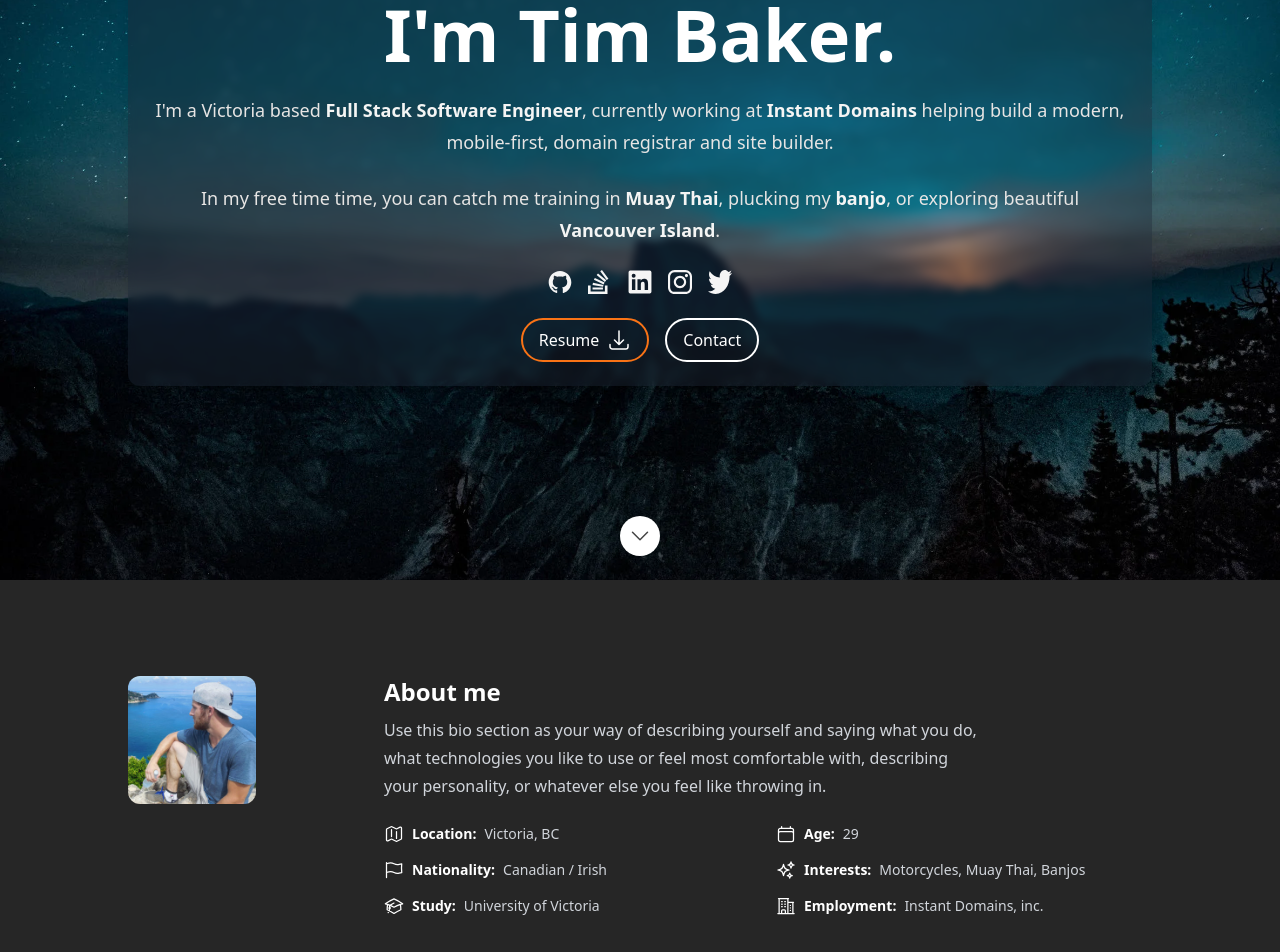
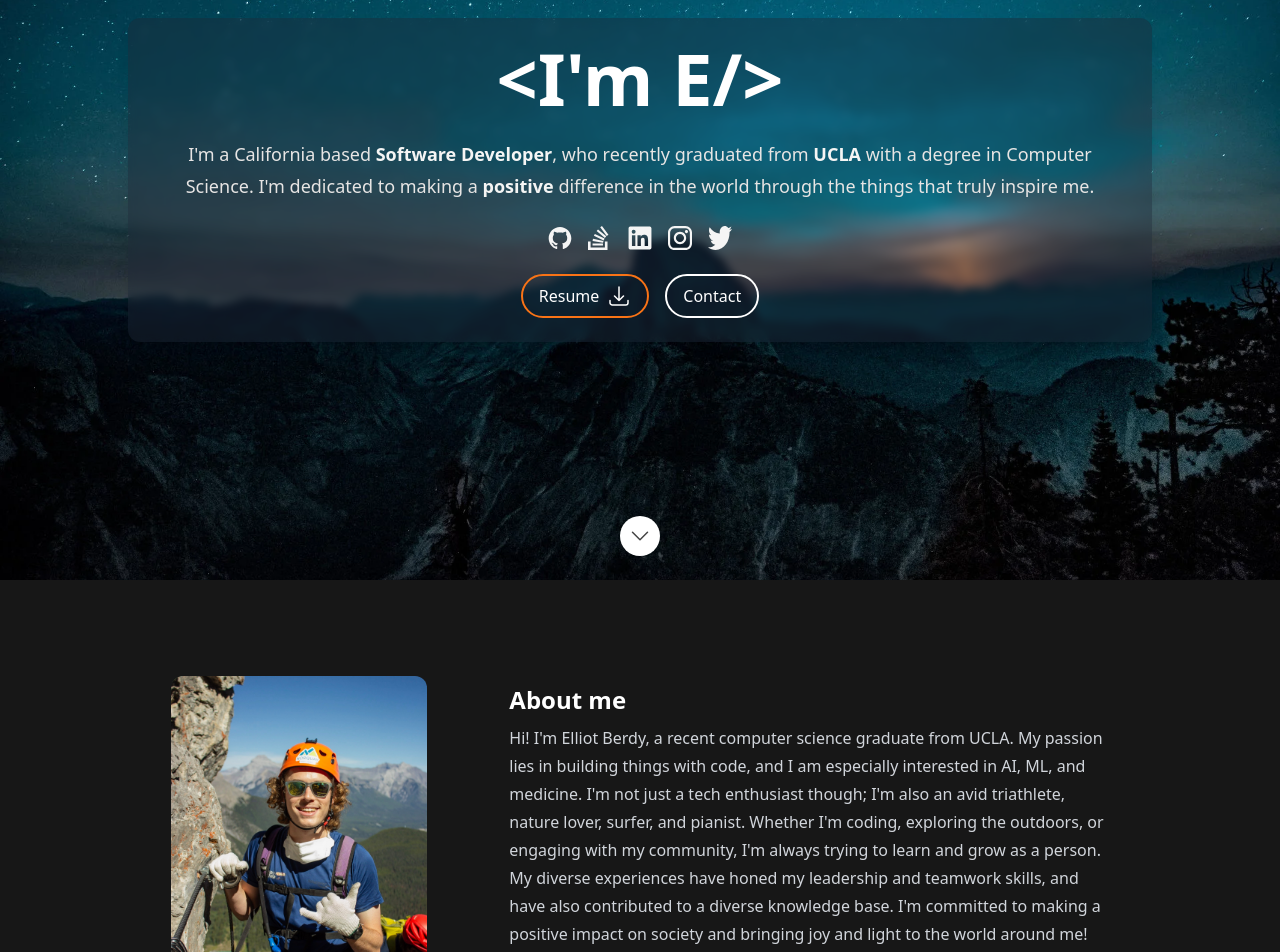
Before and after one commit to elliotberdy/my-portfolio, a Next.js app: page / in a window 1280 px wide. Shown: the part 220-1172 px from the top of the page. Built offline with nearby package versions, Linux system fonts and the light colour scheme.

Commit message:
edited main and about pages

```diff
--- a/package.json
+++ b/package.json
@@ -19,6 +19,7 @@
     "next": "^13.4.12",
     "react": "^18.2.0",
     "react-dom": "^18.2.0",
+    "react-typed": "^1.2.0",
     "ts-pattern": "^5.0.4"
   },
   "devDependencies": {
--- a/src/components/Layout/Page.tsx
+++ b/src/components/Layout/Page.tsx
@@ -1,3 +1,5 @@
+// wrapper for individual pages to maintain consistent metadata, etc
+
 import {NextPage} from 'next';
 import Head from 'next/head';
 import {useRouter} from 'next/router';
--- a/src/components/Sections/About.tsx
+++ b/src/components/Sections/About.tsx
@@ -6,25 +6,31 @@ import {aboutData, SectionId} from '../../data/data';
 import Section from '../Layout/Section';
 
 const About: FC = memo(() => {
+  // get about me data from aboutData object
   const {profileImageSrc, description, aboutItems} = aboutData;
   return (
-    <Section className="bg-neutral-800" sectionId={SectionId.About}>
-      <div className={classNames('grid grid-cols-1 gap-y-4', {'md:grid-cols-4': !!profileImageSrc})}>
+    // create section with dark background
+    <Section className="bg-neutral-900" sectionId={SectionId.About}>
+      <div className={classNames('grid grid-cols-1 gap-y-4', {'md:grid-cols-3': !!profileImageSrc})}>
         {!!profileImageSrc && (
-          <div className="col-span-1 flex justify-center md:justify-start">
-            <div className="relative h-24 w-24 overflow-hidden rounded-xl md:h-32 md:w-32">
+          <div className="col-span-1 flex justify-center md:justify-startw">
+            <div className="relative h-48 w-48 overflow-hidden rounded-xl md:h-96 md:w-64">
               <Image alt="about-me-image" className="h-full w-full object-cover" src={profileImageSrc} />
             </div>
           </div>
         )}
-        <div className={classNames('col-span-1 flex flex-col gap-y-6', {'md:col-span-3': !!profileImageSrc})}>
-          <div className="flex flex-col gap-y-2">
+        <div
+          className={classNames('col-span-1 flex flex-col gap-y-6', {
+            'md:col-span-2': !!profileImageSrc,
+            'md:ml-10': !!profileImageSrc,
+          })}>
+          <div className="flex flex-col gap-y-2 pt-2">
             <h2 className="text-2xl font-bold text-white">About me</h2>
             <p className="prose prose-sm text-gray-300 sm:prose-base">{description}</p>
           </div>
           <ul className="grid grid-cols-1 gap-4 sm:grid-cols-2">
             {aboutItems.map(({label, text, Icon}, idx) => (
-              <li className="col-span-1 flex  items-start gap-x-2" key={idx}>
+              <li className="col-span-1 flex items-start gap-x-2" key={idx}>
                 {Icon && <Icon className="h-5 w-5 text-white" />}
                 <span className="text-sm font-bold text-white">{label}:</span>
                 <span className=" text-sm text-gray-300">{text}</span>
--- a/src/components/Sections/Hero.tsx
+++ b/src/components/Sections/Hero.tsx
@@ -4,6 +4,7 @@ import Image from 'next/image';
 import {FC, memo} from 'react';
 
 import {heroData, SectionId} from '../../data/data';
+import ReactTyped from 'react-typed';
 import Section from '../Layout/Section';
 import Socials from '../Socials';
 
@@ -22,7 +23,10 @@ const Hero: FC = memo(() => {
         />
         <div className="z-10  max-w-screen-lg px-4 lg:px-0">
           <div className="flex flex-col items-center gap-y-6 rounded-xl bg-gray-800/40 p-6 text-center shadow-lg backdrop-blur-sm">
-            <h1 className="text-4xl font-bold text-white sm:text-5xl lg:text-7xl">{name}</h1>
+            <h1 className="text-4xl font-bold text-white sm:text-5xl lg:text-7xl">
+              <span>&lt;</span>
+              <ReactTyped strings={[name]} typeSpeed={150} backSpeed={70} loop cursorChar="/>" />
+            </h1>
             {description}
             <div className="flex gap-x-4 text-neutral-100">
               <Socials />
--- a/src/data/data.tsx
+++ b/src/data/data.tsx
@@ -1,11 +1,13 @@
+// this file contains all of the relevant data for the website
+
 import {
   AcademicCapIcon,
   ArrowDownTrayIcon,
   BuildingOffice2Icon,
   CalendarIcon,
-  FlagIcon,
+  // FlagIcon,
   MapIcon,
-  SparklesIcon,
+  // SparklesIcon,
 } from '@heroicons/react/24/outline';
 
 import GithubIcon from '../components/Icon/GithubIcon';
@@ -44,8 +46,8 @@ import {
  * Page meta data
  */
 export const homePageMeta: HomepageMeta = {
-  title: 'React Resume Template',
-  description: "Example site built with Tim Baker's react resume template",
+  title: 'Elliot Berdy Personal Site',
+  description: 'My personal site',
 };
 
 /**
@@ -69,19 +71,20 @@ export type SectionId = (typeof SectionId)[keyof typeof SectionId];
  */
 export const heroData: Hero = {
   imageSrc: heroImage,
-  name: `I'm Tim Baker.`,
+  name: `I'm Elliot Berdy`,
   description: (
     <>
       <p className="prose-sm text-stone-200 sm:prose-base lg:prose-lg">
-        I'm a Victoria based <strong className="text-stone-100">Full Stack Software Engineer</strong>, currently working
-        at <strong className="text-stone-100">Instant Domains</strong> helping build a modern, mobile-first, domain
-        registrar and site builder.
+        I'm a California based <strong className="text-stone-100">Software Developer</strong>, who recently graduated
+        from <strong className="text-stone-100">UCLA</strong> with a degree in Computer Science. I'm dedicated to making
+        a <strong className="text-stone-100">positive</strong> difference in the world through the things that truly
+        inspire me.
       </p>
-      <p className="prose-sm text-stone-200 sm:prose-base lg:prose-lg">
-        In my free time time, you can catch me training in <strong className="text-stone-100">Muay Thai</strong>,
-        plucking my <strong className="text-stone-100">banjo</strong>, or exploring beautiful{' '}
-        <strong className="text-stone-100">Vancouver Island</strong>.
-      </p>
+      {/* <p className="prose-sm text-stone-200 sm:prose-base lg:prose-lg">
+        In my free time time, you can catch me training for a <strong className="text-stone-100">triathlon</strong>, in
+        the Pacific Ocean <strong className="text-stone-100">surfing</strong>, or exploring the great{' '}
+        <strong className="text-stone-100">outdoors</strong>.
+      </p> */}
     </>
   ),
   actions: [
@@ -104,16 +107,19 @@ export const heroData: Hero = {
  */
 export const aboutData: About = {
   profileImageSrc: profilepic,
-  description: `Use this bio section as your way of describing yourself and saying what you do, what technologies you like
-  to use or feel most comfortable with, describing your personality, or whatever else you feel like throwing
-  in.`,
+  description: `Hi! I'm Elliot Berdy, a recent computer science graduate from UCLA.
+  My passion lies in building things with code, and I am especially interested in AI, ML, and medicine.
+  I'm not just a tech enthusiast though; I'm also an avid triathlete, nature lover, surfer, and pianist.
+  Whether I'm coding, exploring the outdoors, or engaging with my community, I'm always trying to learn and grow as a person.
+  My diverse experiences have honed my leadership and teamwork skills, and have also contributed to a diverse knowledge base.
+  I'm committed to making a positive impact on society and bringing joy and light to the world around me!`,
   aboutItems: [
-    {label: 'Location', text: 'Victoria, BC', Icon: MapIcon},
-    {label: 'Age', text: '29', Icon: CalendarIcon},
-    {label: 'Nationality', text: 'Canadian / Irish', Icon: FlagIcon},
-    {label: 'Interests', text: 'Motorcycles, Muay Thai, Banjos', Icon: SparklesIcon},
-    {label: 'Study', text: 'University of Victoria', Icon: AcademicCapIcon},
-    {label: 'Employment', text: 'Instant Domains, inc.', Icon: BuildingOffice2Icon},
+    {label: 'Education', text: 'UCLA', Icon: AcademicCapIcon},
+    {label: 'Age', text: '23', Icon: CalendarIcon},
+    {label: 'Location', text: 'San Francisco, CA', Icon: MapIcon},
+    // {label: 'Nationality', text: 'Canadian / Irish', Icon: FlagIcon},
+    {label: 'Employment', text: 'Searching...', Icon: BuildingOffice2Icon},
+    // {label: 'Interests', text: 'Triathlon, Basketball, Surfing', Icon: SparklesIcon},
   ],
 };
 
```
Also changed, not shown: src/images/profilepic.jpg, 1 other file (tests, documents, lock files or other folders).
